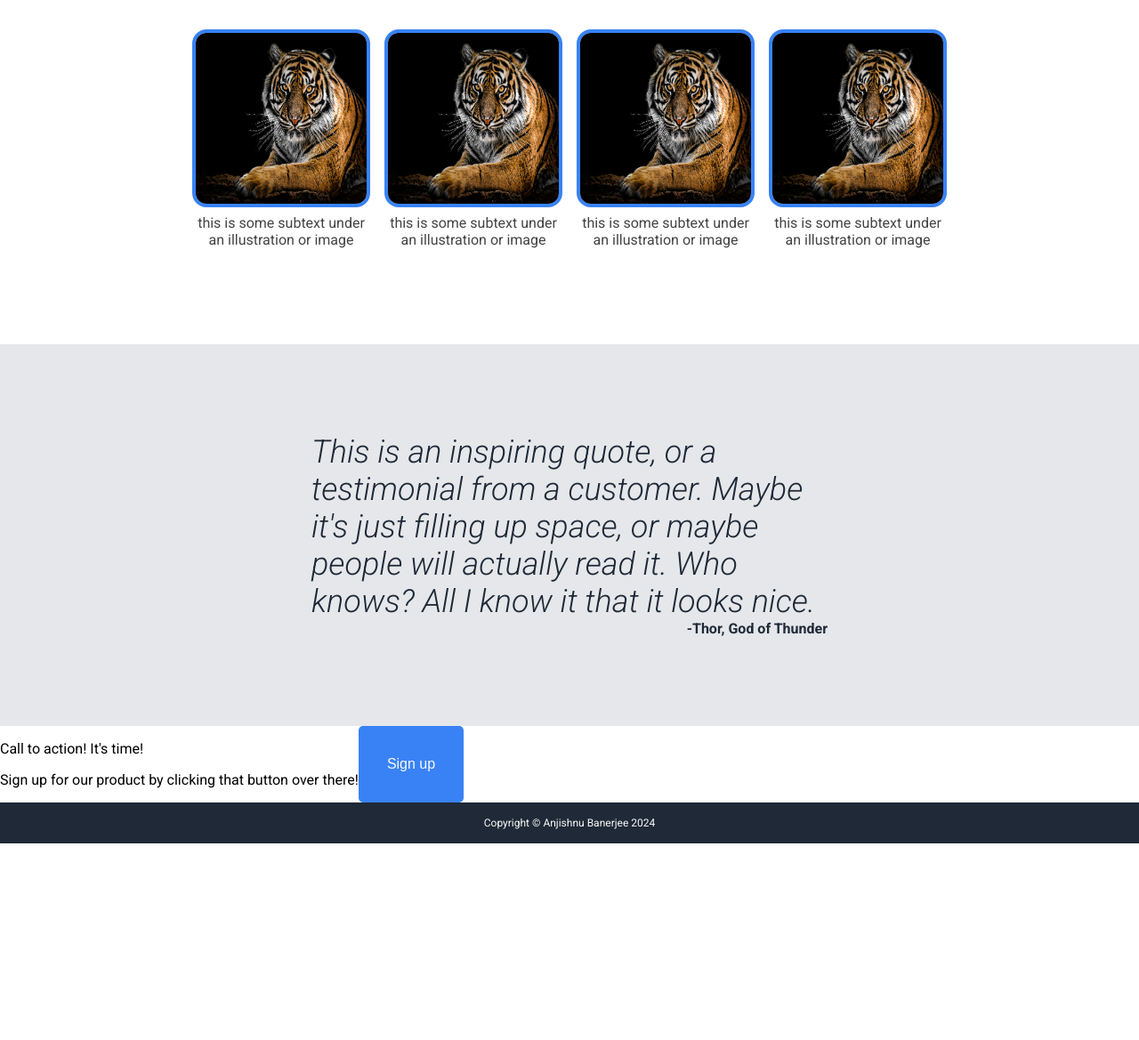
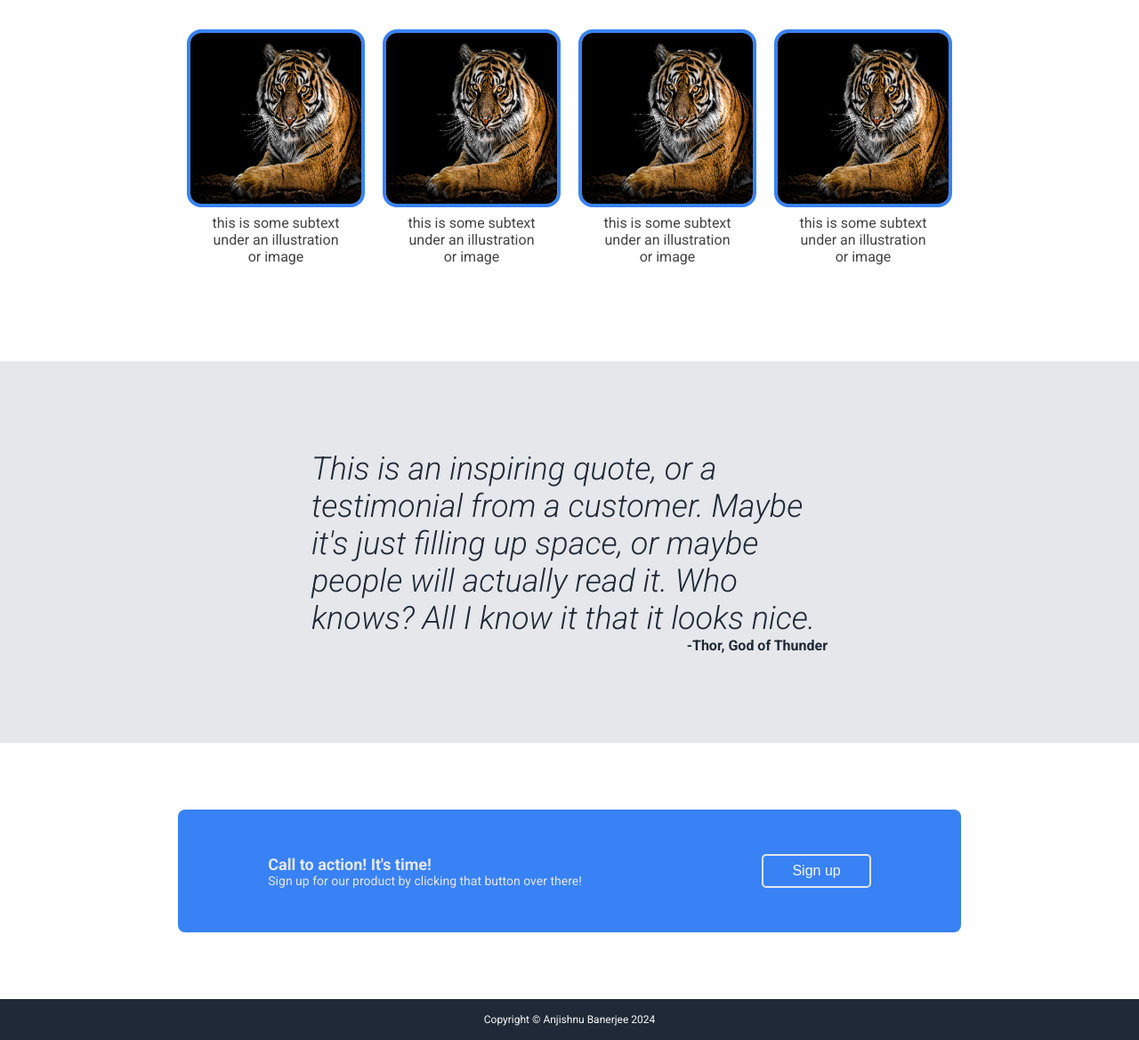
Before and after one commit to kaezrr/landing-page, a plain HTML site: page index.html in a window 1280 px wide. Shown: the part 615-1784 px from the top of the page at 89% size. Before the commit the page ends 1563 px from the top, so only its background shows below. Drawn offline with Linux system fonts and the light colour scheme.

Commit message:
Finish call to action styling

```diff
--- a/index.html
+++ b/index.html
@@ -56,9 +56,9 @@
         </div>
 
         <div class="call-to-action">
-            <div>
-                <p>Call to action! It's time!</p>
-                <p>Sign up for our product by clicking that button over there!</p>
+            <div class="body">
+                <p class="main">Call to action! It's time!</p>
+                <p class="secondary">Sign up for our product by clicking that button over there!</p>
             </div>
             <button>Sign up</button>
         </div>
--- a/styles.css
+++ b/styles.css
@@ -102,11 +102,11 @@ button {
 .info-container {
     display: flex;
     flex-wrap: wrap;
-    justify-content: space-evenly;
+    justify-content: space-around;
 }
 
 .card {
-    max-width: 200px;
+    max-width: 150px;
     display: flex;
     flex-direction: column;
     justify-content: center;
@@ -149,5 +149,27 @@ button {
 }
 
 .call-to-action {
-   display: flex;
+    margin: 75px 200px;
+    padding: 50px 0px;
+    border-radius: 8px;
+    background-color: #3882f6;
+    color: #e5e7eb;
+    display: flex;
+    justify-content: space-around;
+    align-items: center;
 }
+
+.call-to-action button {
+    border: 2px solid #e5e7eb;
+}
+
+.call-to-action .body .main {
+    margin: 0px;
+    font-size: 18px;
+    font-weight: 700;
+}
+
+.call-to-action .body .secondary {
+    margin: 0px;
+    font-size: 14px;
+}
```
